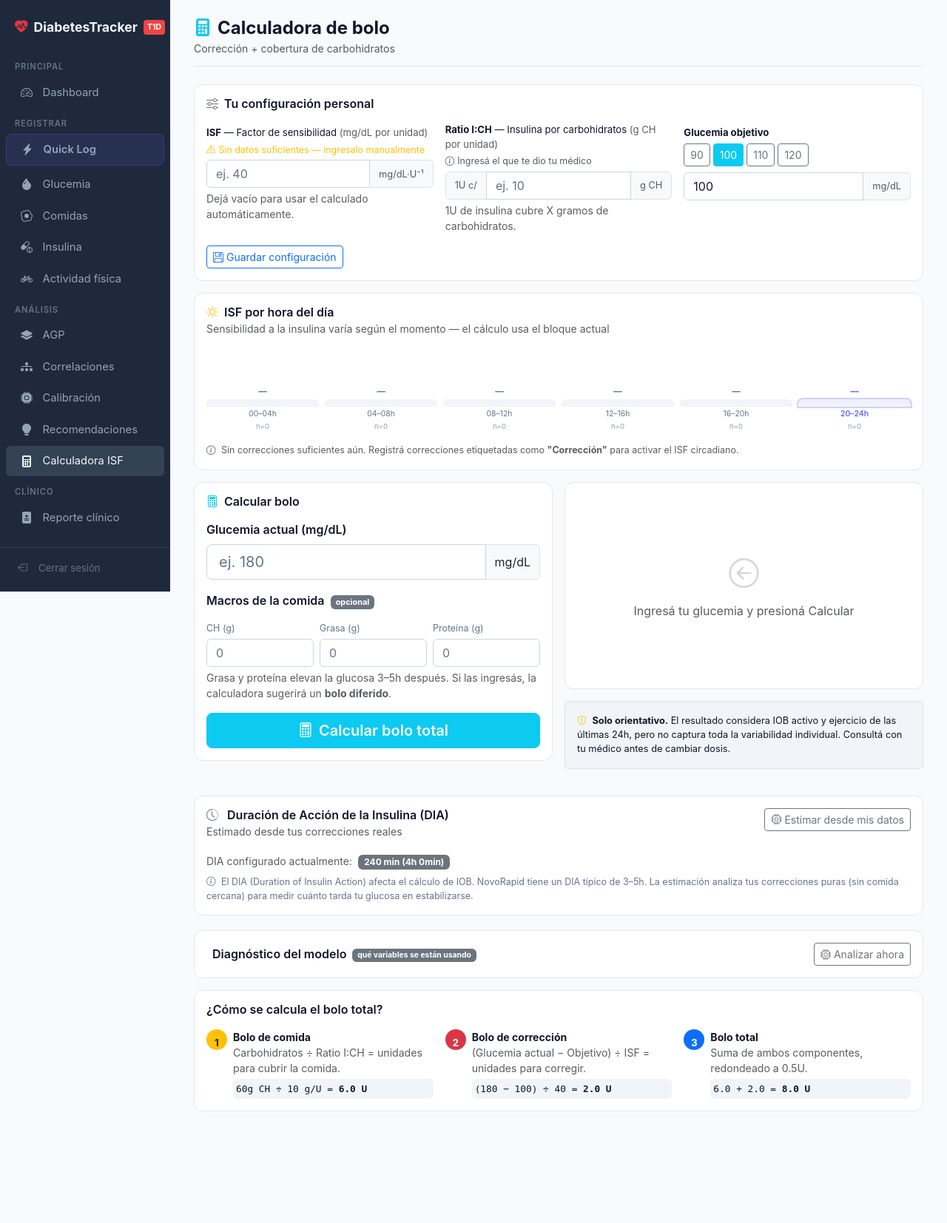
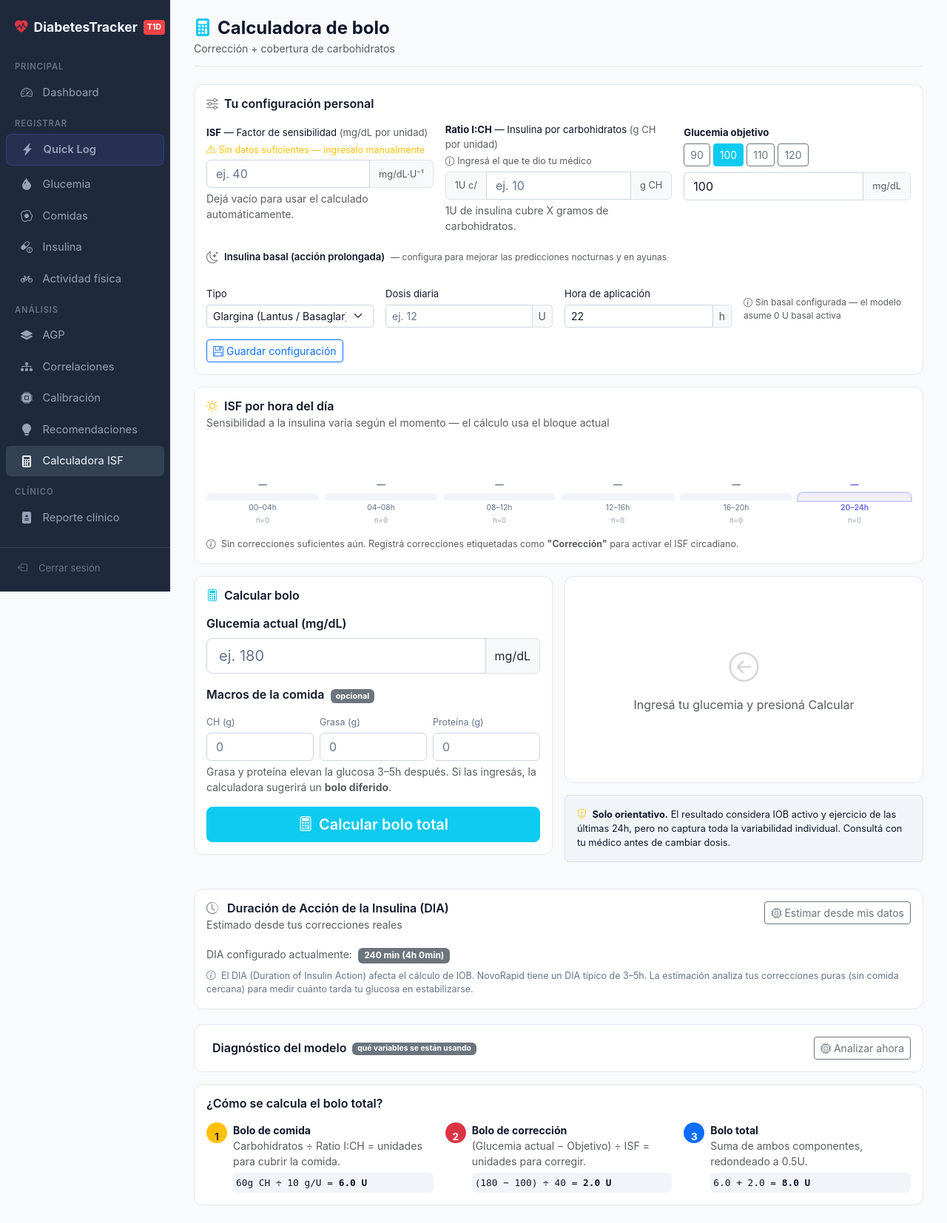
Before and after one commit to saulaguilera/diabetes_tracker, a Flask app: page /calculadora in a window 1280 px wide. Shown: the whole page at 74% size. Before the commit the page ends 1503 px from the top, so only its background shows below. Run offline with Flask 3, Linux system fonts and the light colour scheme; the visitor is signed in with stand-in values (Sample User, id 1); data that the repository does not hold is empty; some libraries are stand-ins or nearby versions.

Commit message:
Add basal insulin IOB to prediction model
- utils/kinetics: current_basal_iob() — peakless linear decay model
  for long-acting analogs (glargina 24h, toujeo 36h, detemir 16h,
  degludec 42h, NPH 12h); reads from UserSettings, no per-dose logging required
- get_kinetics_snapshot() now returns iob_bolus + iob_basal = iob_total
- sync.py: includes ΔIOB_basal in prediction loop for all horizons;
  d_iob = (bolus_now - bolus_fut) + (basal_now - basal_fut)
- reportes.py api_settings_save: saves basal_dose_u, basal_hora, basal_tipo
- herramientas.py: passes basal settings to calculadora template
- calculadora.html: new basal config row (type, dose, injection hour);
  live IOB display; guardarConfig() sends basal fields

Effect example: glargina 12U taken 10h ago → 7U basal IOB active,
contributing ~0.25U ΔIOB per 30min window → ~10 mg/dL additional
insulin effect in overnight/fasting predictions.

Co-Authored-By: Claude Sonnet 4.6 <noreply@anthropic.com>

```diff
--- a/blueprints/herramientas.py
+++ b/blueprints/herramientas.py
@@ -19,9 +19,12 @@ def calculadora():
     ultima = GlucoseReading.query.order_by(GlucoseReading.timestamp.desc()).first()
 
     # Configuración guardada por el usuario
-    icr_guardado      = _get_setting("icr")
-    isf_manual_guard  = _get_setting("isf_manual")
-    objetivo_guardado = _get_setting("objetivo", "100")
+    icr_guardado       = _get_setting("icr")
+    isf_manual_guard   = _get_setting("isf_manual")
+    objetivo_guardado  = _get_setting("objetivo", "100")
+    basal_dose_guard   = _get_setting("basal_dose_u")
+    basal_hora_guard   = _get_setting("basal_hora") or "22"
+    basal_tipo_guard   = _get_setting("basal_tipo") or "glargina"
 
     # ISF circadiano
     isf_circ = _calcular_isf_circadiano(days=90)
@@ -48,6 +51,9 @@ def calculadora():
         icr_guardado=icr_guardado,
         isf_manual_guardado=isf_manual_guard,
         objetivo_guardado=objetivo_guardado,
+        basal_dose_guard=basal_dose_guard,
+        basal_hora_guard=basal_hora_guard,
+        basal_tipo_guard=basal_tipo_guard,
         ultima=ultima,
         kinetics=kinetics,
         isf_circ=isf_circ,
--- a/blueprints/sync.py
+++ b/blueprints/sync.py
@@ -401,7 +401,7 @@ def api_predict_glucose():
         )
         from utils.kinetics import (
             get_kinetics_snapshot, exercise_sensitivity_factor,
-            current_iob, current_cob,
+            current_iob, current_cob, current_basal_iob,
             _DEFAULT_PEAK_MIN, _DEFAULT_DIA_MIN,
         )
 
@@ -430,10 +430,11 @@ def api_predict_glucose():
 
         # ── Datos actuales ────────────────────────────────────────────────
         snap = get_kinetics_snapshot(hours_lookback=6, dia_min=dia_min, peak_min=peak_min)
-        g_actual = snap["last_glucose"]
-        roc      = snap["roc"]    # mg/dL/min
-        iob_now  = snap["iob"]
-        cob_now  = snap["cob"]
+        g_actual       = snap["last_glucose"]
+        roc            = snap["roc"]        # mg/dL/min
+        iob_now        = snap["iob"]        # total: bolus + basal
+        iob_basal_now  = snap["iob_basal"]  # solo basal (para desglose)
+        cob_now        = snap["cob"]
 
         if g_actual is None:
             return jsonify({"ok": False, "error": "Sin lecturas de glucosa recientes"})
@@ -471,7 +472,10 @@ def api_predict_glucose():
             t_fut    = now + timedelta(minutes=delta_min)
             iob_fut  = current_iob(boluses,   at_time=t_fut, peak_min=peak_min, dia_min=dia_min)
             cob_fut  = current_cob(meals_ext, at_time=t_fut)
-            d_iob    = iob_now - iob_fut   # insulina consumida en Δt (> 0 → baja glucosa)
+            # ΔIOB total = bolo + basal
+            # El basal decae lentamente (lineal): Δbasal = dose × Δt/dia_basal
+            iob_basal_fut = current_basal_iob(at_time=t_fut)
+            d_iob    = (iob_now - iob_fut) + (iob_basal_now - iob_basal_fut)
             d_cob    = cob_now - cob_fut   # carbos absorbidos en Δt  (> 0 → sube glucosa)
 
             # ROC con decaimiento exponencial + supresión por COB activo
@@ -566,6 +570,7 @@ def api_predict_glucose():
             "roc":            roc,
             "arrow":          snap["arrow"],
             "iob_now":        iob_now,
+            "iob_basal":      iob_basal_now,   # componente basal del IOB
             "cob_now":        cob_now,
             "isf_ef":         isf_ef,
             "icr":            icr,
--- a/templates/calculadora.html
+++ b/templates/calculadora.html
@@ -100,6 +100,72 @@
         </div>
 
       </div>
+
+      {# ── Insulina basal ── #}
+      <div class="row g-3 mt-1">
+        <div class="col-12">
+          <div class="d-flex align-items-center gap-2 mb-2">
+            <i class="bi bi-moon-stars text-secondary"></i>
+            <span style="font-size:.82rem; font-weight:600;">Insulina basal (acción prolongada)</span>
+            <span class="text-muted" style="font-size:.75rem;">
+              — configura para mejorar las predicciones nocturnas y en ayunas
+            </span>
+          </div>
+        </div>
+
+        <!-- Tipo -->
+        <div class="col-md-3">
+          <label class="form-label mb-1" style="font-size:.82rem;">Tipo</label>
+          <select id="cfg-basal-tipo" class="form-select form-select-sm">
+            <option value=""          {% if not basal_dose_guard %}selected{% endif %}>— Sin basal —</option>
+            <option value="glargina"  {% if basal_tipo_guard == 'glargina'  %}selected{% endif %}>Glargina (Lantus / Basaglar) 24h</option>
+            <option value="toujeo"    {% if basal_tipo_guard == 'toujeo'    %}selected{% endif %}>Toujeo (Glargina U-300) 36h</option>
+            <option value="detemir"   {% if basal_tipo_guard == 'detemir'   %}selected{% endif %}>Detemir (Levemir) 16h</option>
+            <option value="degludec"  {% if basal_tipo_guard == 'degludec'  %}selected{% endif %}>Degludec (Tresiba) 42h</option>
+            <option value="nph"       {% if basal_tipo_guard == 'nph'       %}selected{% endif %}>NPH 12h</option>
+          </select>
+        </div>
+
+        <!-- Dosis -->
+        <div class="col-md-3">
+          <label class="form-label mb-1" style="font-size:.82rem;">Dosis diaria</label>
+          <div class="input-group input-group-sm">
+            <input type="number" id="cfg-basal-dosis" class="form-control"
+                   min="0" max="150" step="0.5"
+                   placeholder="ej. 12"
+                   value="{{ basal_dose_guard or '' }}">
+            <span class="input-group-text text-muted">U</span>
+          </div>
+        </div>
+
+        <!-- Hora -->
+        <div class="col-md-3">
+          <label class="form-label mb-1" style="font-size:.82rem;">Hora de aplicación</label>
+          <div class="input-group input-group-sm">
+            <input type="number" id="cfg-basal-hora" class="form-control"
+                   min="0" max="23" step="1"
+                   placeholder="22"
+                   value="{{ basal_hora_guard }}">
+            <span class="input-group-text text-muted">h</span>
+          </div>
+        </div>
+
+        <!-- IOB basal actual -->
+        <div class="col-md-3 d-flex align-items-end">
+          {% if basal_dose_guard %}
+          <div class="alert alert-secondary mb-0 py-1 px-2 w-100" style="font-size:.78rem;">
+            <i class="bi bi-cpu me-1"></i>
+            IOB basal ahora:<br>
+            <strong id="iob-basal-display">calculando…</strong>
+          </div>
+          {% else %}
+          <div class="text-muted" style="font-size:.75rem; padding:.4rem 0;">
+            <i class="bi bi-info-circle me-1"></i>Sin basal configurada — el modelo asume 0 U basal activa
+          </div>
+          {% endif %}
+        </div>
+      </div>
+
       <div class="mt-3">
         <button class="btn btn-outline-primary btn-sm" onclick="guardarConfig()">
           <i class="bi bi-floppy me-1"></i>Guardar configuración
@@ -519,10 +585,18 @@
   }
 
   async function guardarConfig() {
+    const basalTipo  = document.getElementById('cfg-basal-tipo')?.value  || '';
+    const basalDosis = document.getElementById('cfg-basal-dosis')?.value || '';
+    const basalHora  = document.getElementById('cfg-basal-hora')?.value  || '22';
+
     const payload = {
-      isf_manual: document.getElementById('cfg-isf').value || null,
-      icr:        document.getElementById('cfg-icr').value  || null,
-      objetivo:   document.getElementById('cfg-objetivo').value || 100,
+      isf_manual:    document.getElementById('cfg-isf').value     || null,
+      icr:           document.getElementById('cfg-icr').value      || null,
+      objetivo:      document.getElementById('cfg-objetivo').value || 100,
+      // Basal: enviar solo si hay tipo y dosis seleccionados
+      basal_tipo:    basalTipo  || null,
+      basal_dose_u:  basalDosis ? parseFloat(basalDosis) : 0,  // 0 = limpiar
+      basal_hora:    basalHora  ? parseInt(basalHora)    : 22,
     };
     await fetch('/api/settings/save', {
       method: 'POST',
@@ -532,7 +606,25 @@
     const badge = document.getElementById('settings-badge');
     badge.style.display = '';
     setTimeout(() => badge.style.display = 'none', 2500);
+
+    // Actualizar display de IOB basal después de guardar
+    actualizarIOBBasal();
   }
+
+  async function actualizarIOBBasal() {
+    const display = document.getElementById('iob-basal-display');
+    if (!display) return;
+    try {
+      const r = await fetch('/api/predict/glucose');
+      const d = await r.json();
+      if (d.ok && d.iob_basal !== undefined) {
+        display.textContent = `${d.iob_basal.toFixed(2)} U`;
+      }
+    } catch(e) { /* silencioso */ }
+  }
+
+  // Cargar IOB basal al abrir la página
+  document.addEventListener('DOMContentLoaded', actualizarIOBBasal);
 
   // ── Alerta fat+protein en tiempo real ────────────────────────────────────
   function onMacroChange() {
--- a/utils/kinetics.py
+++ b/utils/kinetics.py
@@ -306,6 +306,68 @@ def current_iob(
             frac = _iob_fraction(elapsed_min, peak, dia)
             total_iob += dose.units * frac
     return round(total_iob, 2)
+
+
+# ── Basal insulin (long-acting analogs) ──────────────────────────────────────
+#
+# Long-acting insulins (glargina, detemir, degludec) have a peakless flat
+# activity profile — appropriate for a linear decay model (no triangular peak).
+#
+# IOB_basal(t) = dose × max(0, 1 − elapsed_min / dia_min)
+#
+# This is simpler than the bolus bilinear model because there is no pronounced
+# peak; the full dose starts acting at injection and decays linearly to zero.
+
+_BASAL_DIA_MIN: dict = {
+    "glargina":   1440,   # 24 h — Lantus, Basaglar, Semglee
+    "toujeo":     2160,   # 36 h — Glargina U-300
+    "detemir":     960,   # 16 h — Levemir (average across dose range)
+    "degludec":   2520,   # 42 h — Tresiba
+    "nph":         720,   # 12 h — Insulina NPH / isofánica
+}
+_BASAL_DIA_DEFAULT = 1440  # glargina como fallback
+
+
+def current_basal_iob(at_time: Optional[datetime] = None) -> float:
+    """
+    Computa el IOB de insulina basal en `at_time` a partir de la configuración
+    guardada en UserSettings (basal_dose_u, basal_hora, basal_tipo).
+
+    Modelo: decaimiento lineal peakless:
+        iob_fraction(t) = max(0, 1 − elapsed_min / dia_min)
+
+    No requiere que el usuario registre cada inyección basal; basta configurar
+    la dosis diaria y la hora habitual de aplicación una sola vez.
+
+    Retorna 0.0 si no hay basal configurada.
+    """
+    from helpers import _get_setting
+
+    dose_str = _get_setting("basal_dose_u")
+    if not dose_str:
+        return 0.0
+    try:
+        dose = float(dose_str)
+    except (ValueError, TypeError):
+        return 0.0
+    if dose <= 0:
+        return 0.0
+
+    hora = int(_get_setting("basal_hora") or 22)
+    tipo = (_get_setting("basal_tipo") or "glargina").lower().strip()
+    dia  = _BASAL_DIA_MIN.get(tipo, _BASAL_DIA_DEFAULT)
+
+    if at_time is None:
+        at_time = datetime.now()
+
+    # Última inyección antes de at_time (misma hora del día anterior si aún no llegó)
+    inj = at_time.replace(hour=hora, minute=0, second=0, microsecond=0)
+    if inj > at_time:
+        inj -= timedelta(days=1)
+
+    elapsed = (at_time - inj).total_seconds() / 60.0
+    frac    = max(0.0, 1.0 - elapsed / dia)
+    return round(dose * frac, 2)
 
 
 # ── Public: current COB ───────────────────────────────────────────────────────
@@ -752,7 +814,9 @@ def get_kinetics_snapshot(
     activities = Activity.query.filter(Activity.timestamp >= act_cutoff).all()
 
     # Compute
-    iob         = current_iob(boluses, at_time=now, peak_min=peak_min, dia_min=dia_min)
+    iob_bolus   = current_iob(boluses, at_time=now, peak_min=peak_min, dia_min=dia_min)
+    iob_basal   = current_basal_iob(at_time=now)
+    iob         = round(iob_bolus + iob_basal, 2)
     cob_data    = current_cob_detailed(meals_extended, at_time=now)
     slope       = glucose_roc(cgm_readings, window_min=20)
     arrow       = roc_arrow(slope)
@@ -782,7 +846,9 @@ def get_kinetics_snapshot(
     context = "  ·  ".join(parts) if parts else "Sin insulina ni carbohidratos activos"
 
     return {
-        "iob":             iob,
+        "iob":             iob,           # total (bolus + basal)
+        "iob_bolus":       iob_bolus,
+        "iob_basal":       iob_basal,
         "cob":             cob_data["carbs_cob"],
         "cob_detail":      cob_data,
         "roc":             slope,
```
Also changed, not shown: blueprints/reportes.py (+16 -4 lines).
